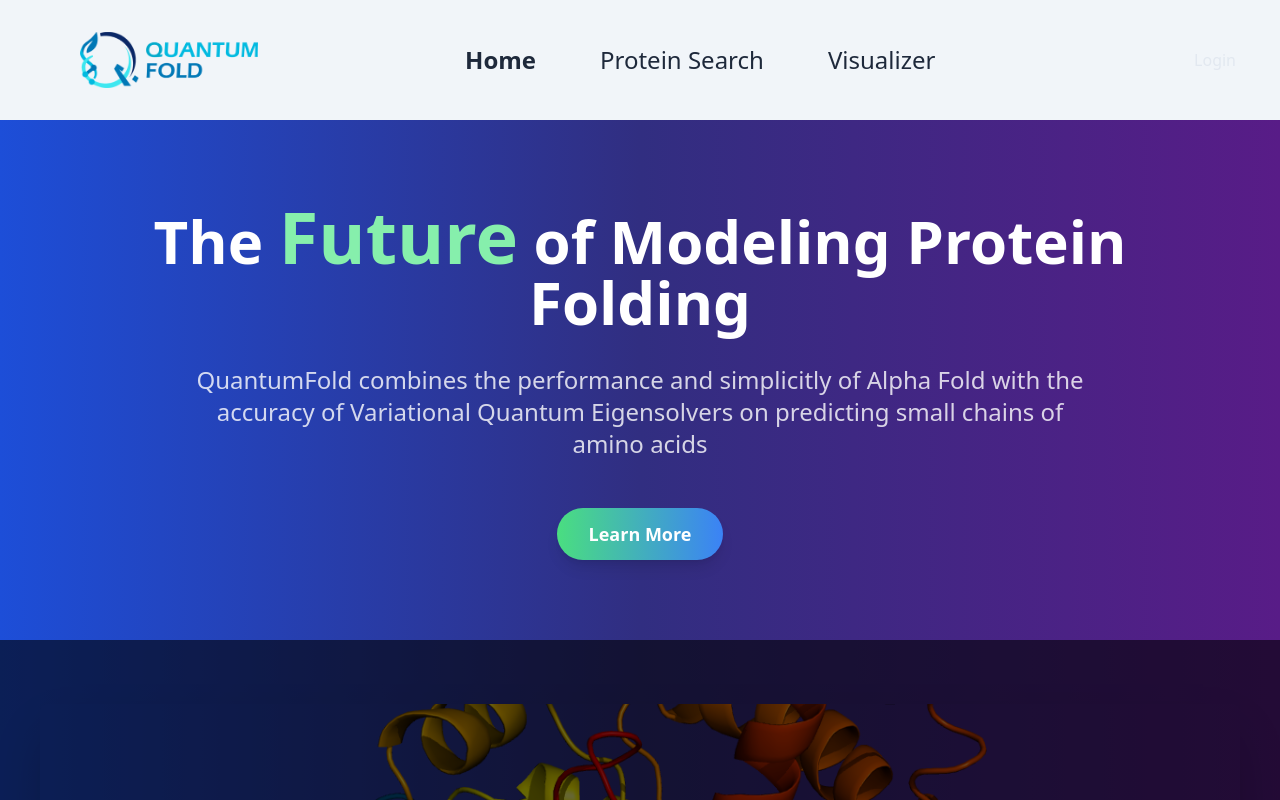
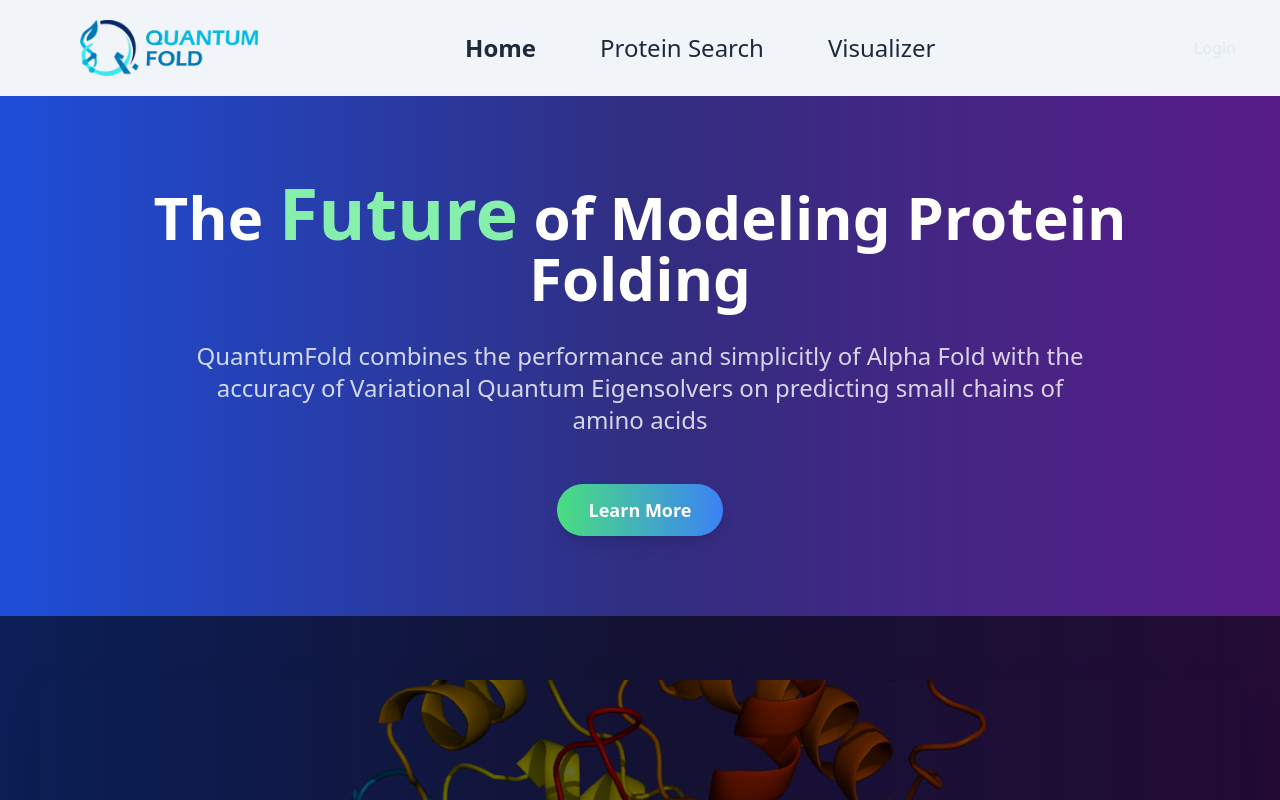
Before and after one commit to NotFish232/HackTJ-2025, a Django app: page / in a window 1280 px wide. Run offline with Django 5.2, Linux system fonts and the light colour scheme; parts of the project's set-up code (start-up, migrations or seed data) failed here and were passed over; some libraries are stand-ins or nearby versions.

Commit message:
fix tinigs

```diff
--- a/website/static/css/base.css
+++ b/website/static/css/base.css
@@ -2,9 +2,7 @@
     --blue: rgb(0, 120, 195);
 }
 
-nav {
-    height: 8vh;
-}
+
 html, body {
     max-width: 100%;
     overflow-x: hidden;
--- a/website/templates/base.html
+++ b/website/templates/base.html
@@ -16,9 +16,9 @@
   {% block css %} {% endblock %}
 </head>
 
-<body class="w-screen h-screen font-roboto bg-slate-100"">
+<body class="w-screen h-screen font-roboto bg-slate-100 overflow-y-hidden">
   {% block nav %}
-  <nav class="bg-slate-100 h-[15%]">
+  <nav class="bg-slate-100 h-[12%]">
     <div class="h-full flex flex-row items-center">
       <div class="ml-20">
         <a href="#"">
```
